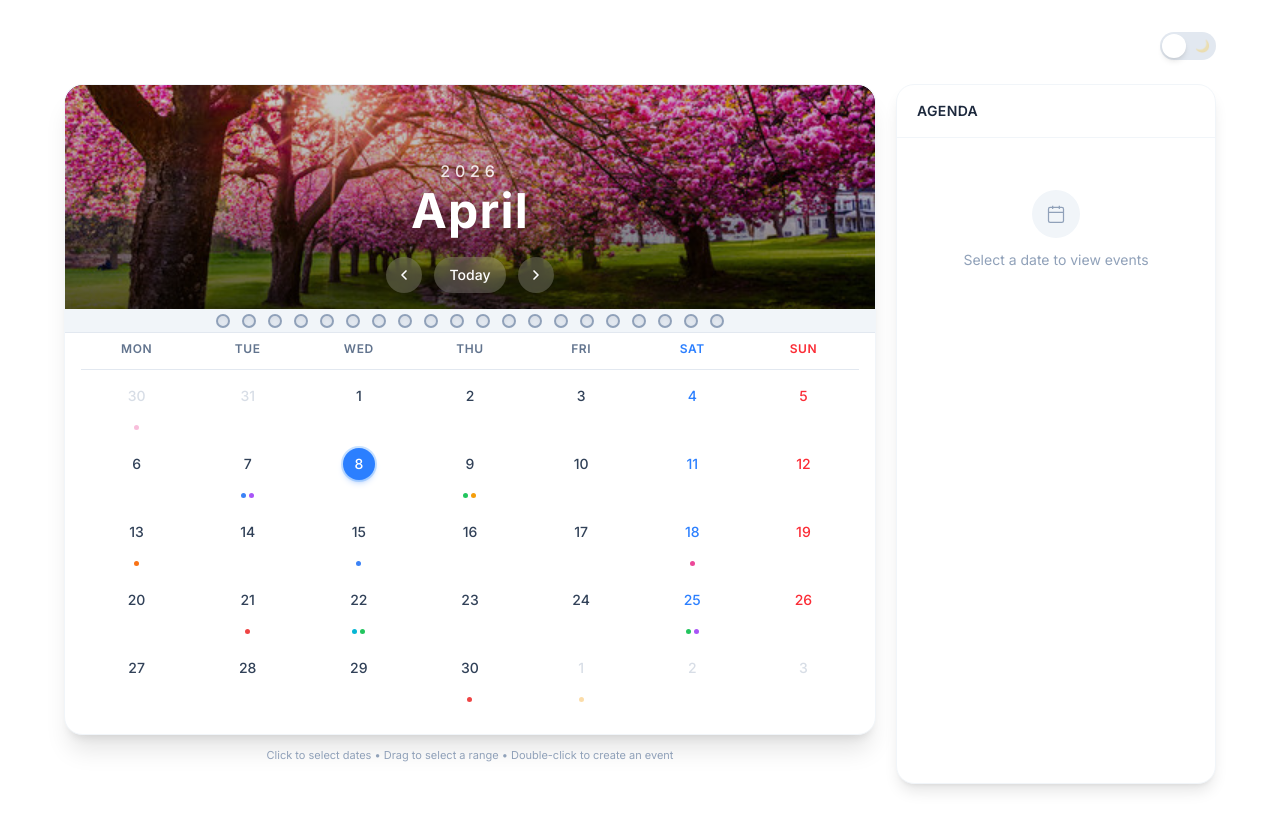
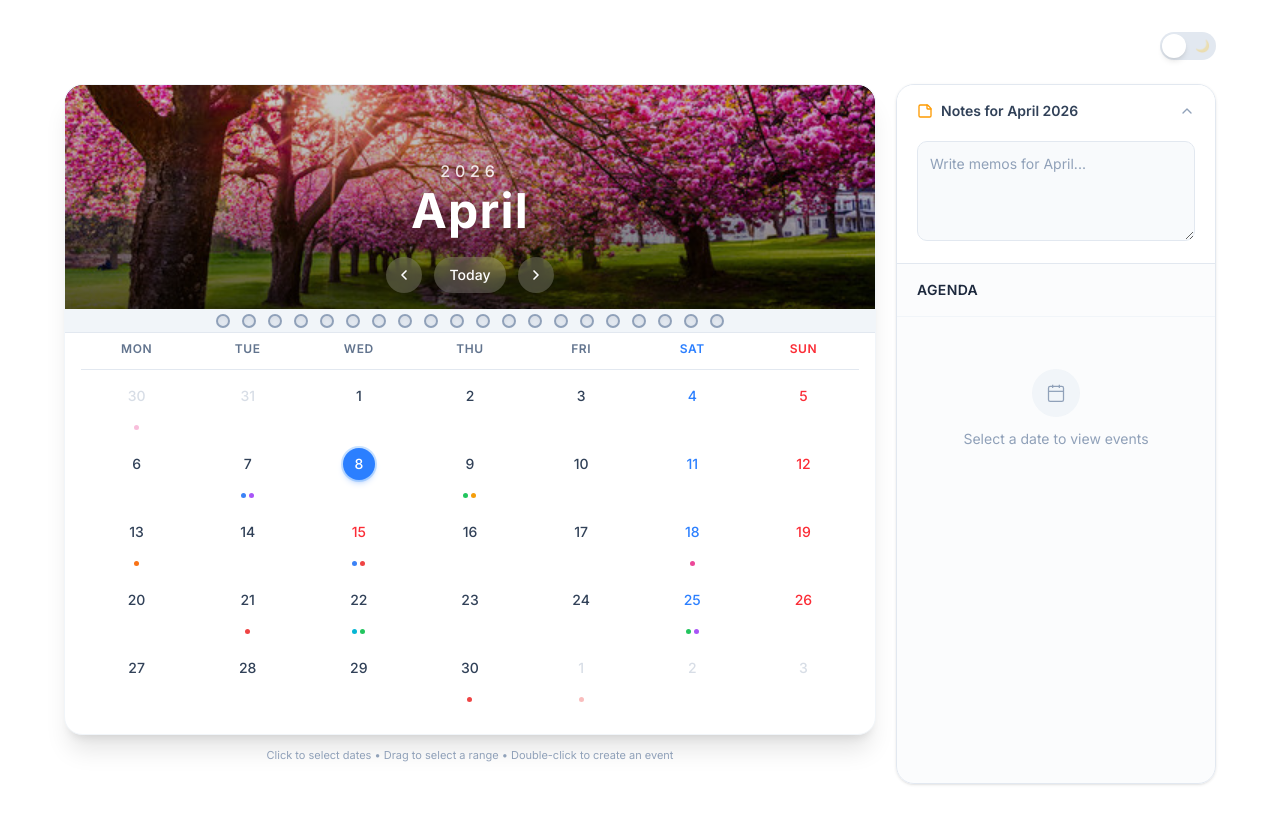
Before and after one commit to 7rikster/Calendar, a Next.js app: page / in a window 1280 px wide. Built offline with nearby package versions, Linux system fonts and the light colour scheme.

Commit message:
Small changes

```diff
--- a/src/components/Calendar/Calendar.tsx
+++ b/src/components/Calendar/Calendar.tsx
@@ -175,6 +175,8 @@ export default function Calendar() {
               onDeleteEvent={deleteEvent}
               onCreateEvent={handleOpenModal}
               onEditEvent={handleEditEventClick}
+              year={year}
+              month={month}
             />
           </div>
         </div>
--- a/src/components/Calendar/CalendarCell.tsx
+++ b/src/components/Calendar/CalendarCell.tsx
@@ -54,9 +54,12 @@ const CalendarCell = memo(function CalendarCell({
 
   const singleDayEvents = events.filter(e => !e.endDate || e.endDate === e.date);
 
+  const hasHoliday = events.some(e => e.isHoliday);
+
   const getDateColor = () => {
     if (day.isToday) return '';
     if (!day.isCurrentMonth) return 'text-slate-400 dark:text-slate-400';
+    if (hasHoliday) return 'text-red-500 font-bold dark:text-red-400';
     if (day.isSunday) return 'text-red-500 dark:text-red-400';
     if (day.isSaturday) return 'text-blue-500 dark:text-blue-400';
     return 'text-slate-700 dark:text-slate-200';
--- a/src/components/Calendar/CalendarGrid.tsx
+++ b/src/components/Calendar/CalendarGrid.tsx
@@ -136,7 +136,7 @@ export default function CalendarGrid({
 
   return (
     <div
-      className="px-2 sm:px-4 pb-3 sm:pb-5 overflow-hidden w-full"
+      className="px-2 sm:px-4 pb-3 sm:pb-5 overflow-hidden w-full dark:bg-slate-900/80"
       onTouchStart={handleTouchStart}
       onTouchEnd={handleTouchEnd}
     >
@@ -156,7 +156,7 @@ export default function CalendarGrid({
         ))}
       </div>
       <div className="h-px bg-slate-200 dark:bg-slate-700 mb-1" />
-      <div className="relative overflow-hidden w-full">
+      <div className="relative w-full">
         <AnimatePresence mode="popLayout" initial={false} custom={direction}>
           <motion.div
             key={`${year}-${month}`}
--- a/src/components/Calendar/CalendarHeader.tsx
+++ b/src/components/Calendar/CalendarHeader.tsx
@@ -100,7 +100,7 @@ export default function CalendarHeader({
         </div>
       </div>
 
-      <div className="relative h-5 sm:h-6 bg-slate-100 dark:bg-slate-800 border-b border-slate-200 dark:border-slate-700 flex items-center justify-center gap-[10px] sm:gap-3 overflow-hidden">
+      <div className="relative h-5 sm:h-6 bg-slate-100 dark:bg-slate-900/80 border-b border-slate-200 dark:border-slate-700 flex items-center justify-center gap-[10px] sm:gap-3 overflow-hidden">
         {Array.from({ length: 20 }).map((_, i) => (
           <div
             key={i}
--- a/src/components/sidebar/agendaPanel.tsx
+++ b/src/components/sidebar/agendaPanel.tsx
@@ -1,10 +1,12 @@
 'use client';
 
-import { useMemo } from 'react';
+import { useMemo, useState, useEffect } from 'react';
 import { type CalendarEvent } from '@/data/mockEvents';
-import { formatDateDisplay, formatTime, formatDateKey } from '@/utils/dateUtils';
-import { Trash2, Pencil } from 'lucide-react';
+import { formatDateDisplay, formatTime, formatDateKey, MONTH_NAMES } from '@/utils/dateUtils';
+import { Trash2, Pencil, StickyNote, ChevronDown, ChevronUp } from 'lucide-react';
 import { Button } from '../ui/button';
+import { useNotes } from '@/hooks/useNotes';
+import { motion, AnimatePresence } from 'framer-motion';
 
 interface AgendaPanelProps {
   startDate: Date | null;
@@ -14,6 +16,8 @@ interface AgendaPanelProps {
   onDeleteEvent: (id: string) => void;
   onCreateEvent: (date: Date) => void;
   onEditEvent: (event: CalendarEvent) => void;
+  year: number;
+  month: number;
 }
 
 function parseDateKey(dateKey: string): Date {
@@ -40,6 +44,8 @@ export default function AgendaPanel({
   onDeleteEvent,
   onCreateEvent,
   onEditEvent,
+  year,
+  month,
 }: AgendaPanelProps) {
   const events = useMemo(() => {
     if (!startDate) return [];
@@ -79,12 +85,67 @@ export default function AgendaPanel({
     return Array.from(groups.values()).filter(g => g.events.length > 0);
   }, [events, startDate, endDate]);
 
+  const { getNote, saveNote } = useNotes();
+  const [showNotes, setShowNotes] = useState(true);
+  const [localNote, setLocalNote] = useState('');
+
+  // Sync Note from hook when month/year changes
+  useEffect(() => {
+    setLocalNote(getNote(year, month));
+  }, [year, month, getNote]);
+
+  // Debounce save to LocalStorage
+  useEffect(() => {
+    const handler = setTimeout(() => {
+      saveNote(year, month, localNote);
+    }, 500);
+    return () => clearTimeout(handler);
+  }, [localNote, year, month, saveNote]);
+
   const hasSelection = startDate !== null;
   const isRange = startDate && endDate && formatDateKey(startDate) !== formatDateKey(endDate);
 
   return (
-    <div className="h-full flex flex-col bg-white dark:bg-slate-800 rounded-2xl shadow-lg
-      dark:shadow-slate-900/50 overflow-hidden border border-slate-100 dark:border-slate-700/50">
+    <div className="flex flex-col h-full bg-slate-50/50 dark:bg-slate-900/50 rounded-2xl
+      border border-slate-200 dark:border-slate-800 shadow-sm overflow-hidden">
+
+      {/* Monthly Notes Section */}
+      <div className="shrink-0 border-b border-slate-200 dark:border-slate-800 bg-white dark:bg-slate-900 transition-all">
+        <div
+          className="flex items-center justify-between px-5 py-4 cursor-pointer hover:bg-slate-50 dark:hover:bg-slate-800/50"
+          onClick={() => setShowNotes(!showNotes)}
+        >
+          <div className="flex items-center gap-2 text-slate-700 dark:text-slate-300 font-semibold text-sm">
+            <StickyNote className="w-4 h-4 text-amber-500" />
+            Notes for {MONTH_NAMES[month]} {year}
+          </div>
+          {showNotes ? <ChevronUp className="w-4 h-4 text-slate-400" /> : <ChevronDown className="w-4 h-4 text-slate-400" />}
+        </div>
+        <AnimatePresence initial={false}>
+          {showNotes && (
+            <motion.div
+              initial={{ height: 0, opacity: 0 }}
+              animate={{ height: 'auto', opacity: 1 }}
+              exit={{ height: 0, opacity: 0 }}
+              transition={{ duration: 0.3, ease: 'easeInOut' }}
+              className="overflow-hidden"
+            >
+              <div className="px-5 pb-4 pt-1">
+                <textarea
+                  className="w-full min-h-[100px] resize-y bg-slate-50 dark:bg-slate-800
+                    border border-slate-200 dark:border-slate-700 rounded-lg p-3 text-sm
+                    text-slate-700 dark:text-slate-300 placeholder:text-slate-400
+                    focus:outline-none focus:ring-2 focus:ring-amber-500/50 focus:border-amber-500/50"
+                  placeholder={`Write memos for ${MONTH_NAMES[month]}...`}
+                  value={localNote}
+                  onChange={(e) => setLocalNote(e.target.value)}
+                />
+              </div>
+            </motion.div>
+          )}
+        </AnimatePresence>
+      </div>
+
       <div className="px-4 sm:px-5 py-4 border-b border-slate-100 dark:border-slate-700/50">
         <h2 className="text-sm font-semibold text-slate-800 dark:text-slate-100 tracking-wide uppercase">
           Agenda
--- a/src/data/mockEvents.ts
+++ b/src/data/mockEvents.ts
@@ -6,6 +6,7 @@ export interface CalendarEvent {
   time: string; // HH:mm
   color: string;
   description?: string;
+  isHoliday?: boolean;
 }
 
 export const EVENT_COLORS = [
@@ -30,13 +31,14 @@ export const mockEvents: CalendarEvent[] = [
   { id: '8', title: 'Workshop: React 19', date: '2026-04-22', time: '13:00', color: '#06b6d4', description: 'Deep dive into new React 19 features' },
   { id: '9', title: 'Morning Gym 💪', date: '2026-04-25', time: '07:00', color: '#22c55e' },
   { id: '10', title: 'Project Deadline 🚀', date: '2026-04-30', time: '23:59', color: '#ef4444', description: 'Final submission for the calendar project' },
-  { id: '15', title: 'Coffee Chat ☕', date: '2026-04-09', time: '10:00', color: '#f59e0b', description: 'Coffee with the new intern' },
-  { id: '16', title: 'Release v2.0', date: '2026-04-22', time: '09:00', color: '#22c55e', description: 'Ship calendar v2 to production' },
-  { id: '17', title: 'Yoga Class 🧘', date: '2026-04-25', time: '18:00', color: '#a855f7' },
+  { id: '11', title: 'Coffee Chat ☕', date: '2026-04-09', time: '10:00', color: '#f59e0b', description: 'Coffee with the new intern' },
+  { id: '12', title: 'Mid-April Festival', date: '2026-04-15', time: '00:00', color: '#ef4444', isHoliday: true, description: 'Public spring holiday' },
+  { id: '13', title: 'Release v2.0', date: '2026-04-22', time: '09:00', color: '#22c55e', description: 'Ship calendar v2 to production' },
+  { id: '14', title: 'Yoga Class 🧘', date: '2026-04-25', time: '18:00', color: '#a855f7' },
   // May 2026
-  { id: '11', title: 'May Day Holiday 🌸', date: '2026-05-01', time: '00:00', color: '#f59e0b', description: 'Public holiday' },
-  { id: '12', title: 'Client Meeting', date: '2026-05-05', time: '10:00', color: '#a855f7', description: 'Quarterly review with the client' },
+  { id: '15', title: 'May Day Holiday 🌸', date: '2026-05-01', time: '00:00', color: '#ef4444', isHoliday: true, description: 'Public holiday' },
+  { id: '16', title: 'Client Meeting', date: '2026-05-05', time: '10:00', color: '#a855f7', description: 'Quarterly review with the client' },
   // March 2026
-  { id: '13', title: 'Quarter Review', date: '2026-03-28', time: '14:00', color: '#3b82f6', description: 'Q1 performance review' },
-  { id: '14', title: 'Team Dinner 🍕', date: '2026-03-30', time: '19:00', color: '#ec4899', description: 'End of quarter celebration dinner' },
+  { id: '17', title: 'Quarter Review', date: '2026-03-28', time: '14:00', color: '#3b82f6', description: 'Q1 performance review' },
+  { id: '18', title: 'Team Dinner 🍕', date: '2026-03-30', time: '19:00', color: '#ec4899', description: 'End of quarter celebration dinner' },
 ];
--- a/src/hooks/useEvents.ts
+++ b/src/hooks/useEvents.ts
@@ -37,7 +37,20 @@ export function useEvents(): UseEventsReturn {
     if (typeof window === 'undefined') return mockEvents;
     try {
       const stored = localStorage.getItem(STORAGE_KEY);
-      if (stored) return JSON.parse(stored) as CalendarEvent[];
+      if (stored) {
+        const storedEvents = JSON.parse(stored) as CalendarEvent[];
+        const holidays = mockEvents.filter(e => e.isHoliday);
+        const combined = [...storedEvents];
+        holidays.forEach(h => {
+          const index = combined.findIndex(e => e.id === h.id);
+          if (index === -1) {
+            combined.push(h);
+          } else {
+            combined[index] = { ...combined[index], isHoliday: h.isHoliday, title: h.title, color: h.color };
+          }
+        });
+        return combined;
+      }
     } catch {}
     return mockEvents;
   });
--- /dev/null
+++ b/src/hooks/useNotes.ts
@@ -0,0 +1,53 @@
+import { useState, useCallback, useEffect } from 'react';
+
+const STORAGE_KEY = 'calendar_monthly_notes';
+
+interface NotesMap {
+  [key: string]: string;
+}
+
+export function useNotes() {
+  const [notesMap, setNotesMap] = useState<NotesMap>({});
+
+  // Load notes from local storage on mount
+  useEffect(() => {
+    try {
+      const stored = localStorage.getItem(STORAGE_KEY);
+      if (stored) {
+        setNotesMap(JSON.parse(stored));
+      }
+    } catch (error) {
+      console.error('Failed to load notes from local storage:', error);
+    }
+  }, []);
+
+  // Save notes map to local storage whenever it changes
+  useEffect(() => {
+    try {
+      localStorage.setItem(STORAGE_KEY, JSON.stringify(notesMap));
+    } catch (error) {
+      console.error('Failed to save notes to local storage:', error);
+    }
+  }, [notesMap]);
+
+  const getNote = useCallback(
+    (year: number, month: number): string => {
+      const key = `${year}-${month}`;
+      return notesMap[key] || '';
+    },
+    [notesMap]
+  );
+
+  const saveNote = useCallback((year: number, month: number, content: string) => {
+    const key = `${year}-${month}`;
+    setNotesMap((prev) => ({
+      ...prev,
+      [key]: content,
+    }));
+  }, []);
+
+  return {
+    getNote,
+    saveNote,
+  };
+}
```
Also changed, not shown: 1 other file (tests, documents, lock files or other folders).
